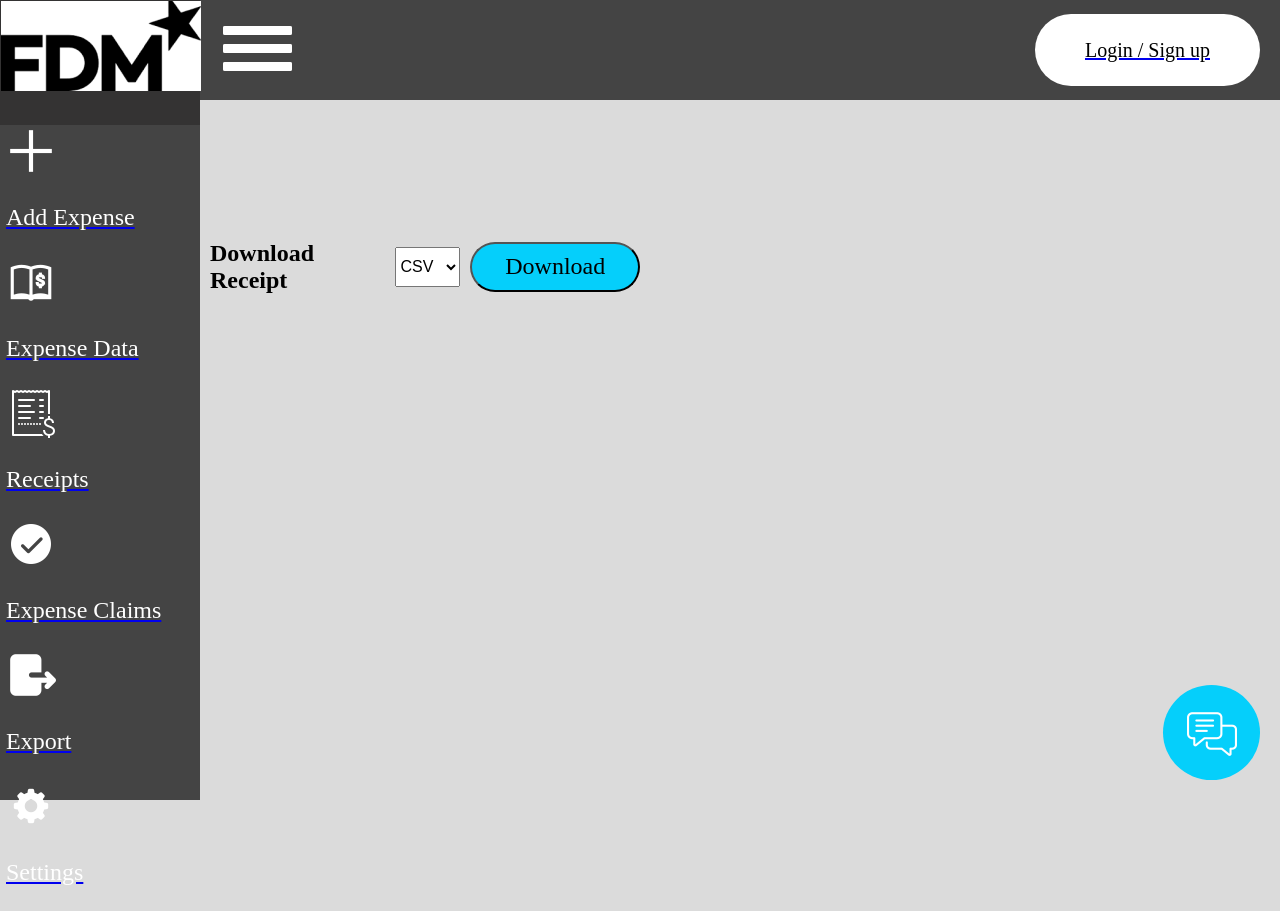
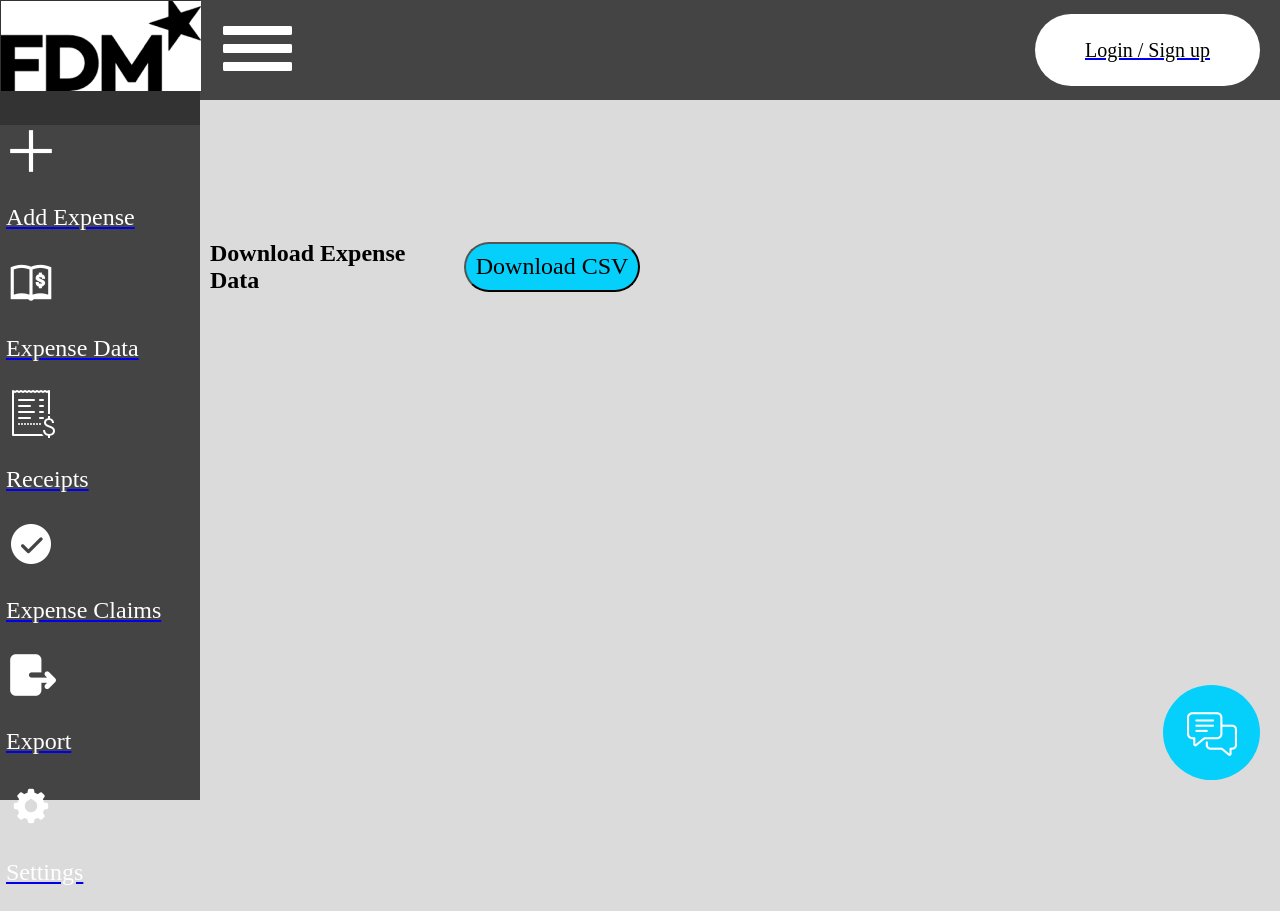
Before and after one commit to Maestrowski/fdm-expense-app, a React (Create React App) app: page /export in a window 1280 px wide. Built offline with nearby package versions, Linux system fonts and the light colour scheme.

Commit message:
Update Export.js

```diff
--- a/src/page/Export.js
+++ b/src/page/Export.js
@@ -1,56 +1,47 @@
-import React, { useState } from 'react';
+import React from 'react';
 import './Export.css';
 
-const Export = ({ receiptData }) => {
-  const [selectedFormat, setSelectedFormat] = useState('csv');
+const Export = () => {
+  const handleDownload = () => {
+    const transactions = [];
+    const transactionElements = document.querySelectorAll('.transaction');
 
-  const handleDownload = () => {
-    let formattedData;
-    let mimeType;
-    let fileExtension;
+    transactionElements.forEach(element => {
+      const date = element.querySelector('p:nth-child(1)').textContent.split(': ')[1];
+      const expenseName = element.querySelector('p:nth-child(2)').textContent.split(': ')[1];
+      const expenseType = element.querySelector('p:nth-child(3)').textContent.split(': ')[1];
+      const value = element.querySelector('p:nth-child(4)').textContent.split(': ')[1];
 
-    switch (selectedFormat) {
-      case 'csv':
-        formattedData = convertToCSV(receiptData);
-        mimeType = 'text/csv';
-        fileExtension = 'csv';
-        break;
-      case 'json':
-        formattedData = JSON.stringify(receiptData, null, 2);
-        mimeType = 'application/json';
-        fileExtension = 'json';
-        break;
-      default:
-        return;
-    }
+      transactions.push({ date, expenseName, expenseType, value });
+    });
 
-    const encodedUri = encodeURI(`data:${mimeType};charset=utf-8,${formattedData}`);
+    const csv = convertToCSV(transactions);
+    const encodedUri = encodeURI(`data:text/csv;charset=utf-8,${csv}`);
     const link = document.createElement("a");
     link.setAttribute("href", encodedUri);
-    link.setAttribute("download", `receipt.${fileExtension}`);
+    link.setAttribute("download", "expense_data.csv");
     document.body.appendChild(link);
-
     link.click();
-
     document.body.removeChild(link);
   };
 
   const convertToCSV = (data) => {
-    return data.map(row => row.join(",")).join("\n");
+    let csv = 'Date,Expense Name,Expense Type,Value\n';
+    data.forEach(transaction => {
+      const row = `${transaction.date},${transaction.expenseName},${transaction.expenseType},${transaction.value}`;
+      csv += row + '\n';
+    });
+    return csv;
   };
 
   return (
     <div className="export-container">
       <div className="title-bar">
-        <h2 className="export-title">Download Receipt</h2>
-        <select className="format-select" value={selectedFormat} onChange={(e) => setSelectedFormat(e.target.value)}>
-          <option value="csv">CSV</option>
-          <option value="json">JSON</option>
-        </select>
-        <button className="export-button" onClick={handleDownload}>Download</button>
+        <h2 className="export-title">Download Expense Data</h2>
+        <button className="export-button" onClick={handleDownload}>Download CSV</button>
       </div>
     </div>
-  )
-}
+  );
+};
 
-export default Export
+export default Export;
```
